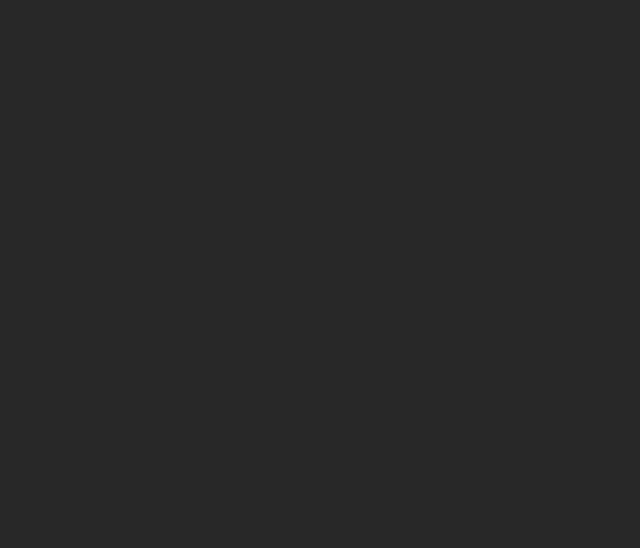
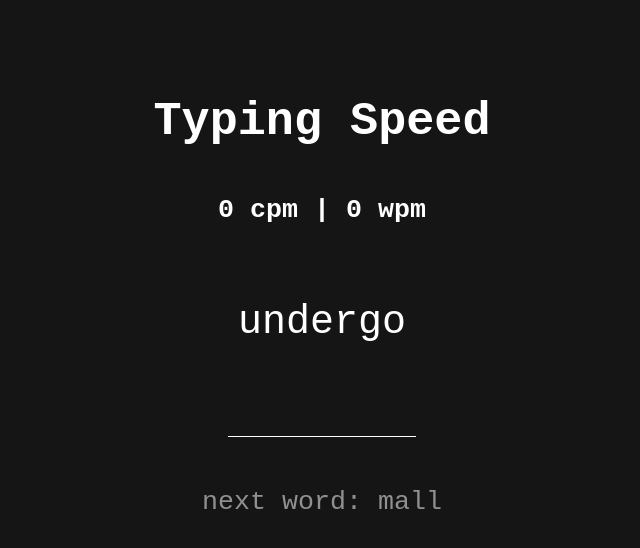
Before and after one commit to CitruzSquared/typing-speed, a plain HTML site: page index.html in a window 1280 px wide. Shown: the whole page, without its empty margins (318-958 px from the left). Drawn offline with Linux system fonts and the light colour scheme.

Commit message:
Update index.html

```diff
--- a/index.html
+++ b/index.html
@@ -6,17 +6,79 @@
     <meta name="viewport" content="width=device-width, initial-scale=1.0">
     <title>Typing Speed</title>
     <style>
-        body {
-            padding: 0;
-            margin: 0;
-            overflow: hidden;
-        }
+       	body {
+		font-family: 'Courier New';
+        padding: 0;
+        margin: 0;
+        overflow: hidden;
+		background-color: #151515;
+		display:flex;
+		height:100vh;
+		font-size: 30pt;
+		flex-direction: column;
+		text-align:center;
+       	}
+       	div.main {
+		margin-bottom: 20%;
+		display:flex;
+		flex:1;
+		align-items: center;
+		text-align: center;
+		flex-direction: column;
+		width:100%;
+		justify-content:center;
+       	}
+	div.numbers {
+		display:flex;
+		width:100%;
+		height:40%;
+		margin:auto;
+		align-items: center;
+		text-align: center;
+	}
+	div.wordbox {
+		display:flex;
+		flex-direction:column;
+		align-items: center;
+		text-align: center;
+	}
+	textarea {
+		font-family: 'Courier New';
+		font-size: 30pt;
+		text-transform: lowercase;
+		height:31pt;
+		overflow:hidden;
+		padding: 10px;
+		padding-bottom:0;
+		border: none;
+		background-color:rgba(0,0,0,0);
+		color:white;
+		outline: none;
+		border-bottom: 1px solid #ffffff;
+		caret-color: #ffffff;
+		resize: none;
+	}
     </style>
 </head>
 
-<body style="background-color:#282828;font-family:Arial;color:white;">
-    <main>
-    </main>
+<body style="color:white;">
+<div class="numbers">
+<div style="flex:1; font-weight:bold;">
+<h3> Typing Speed </h3>
+<p id="speed" style="font-size:20pt">0 cpm  |  0 wpm</p>
+</div>
+</div>
+
+
+<div class="main">
+<div class="wordbox">
+<p id="word" style="margin-top:0;">  </p>
+<textarea id="textarea" style="height:31pt; text-align:left" autofocus oninput="checkCorrect()" spellcheck="false"></textarea>
+<p id="nextword" style="margin-top:50px; font-size:20pt; color:#909090"> </p>
+</div>
+</div>
+
+<script src="wordlist.js"> </script>
+<script src="script.js"> </script>
 </body>
-
 </html>
```
